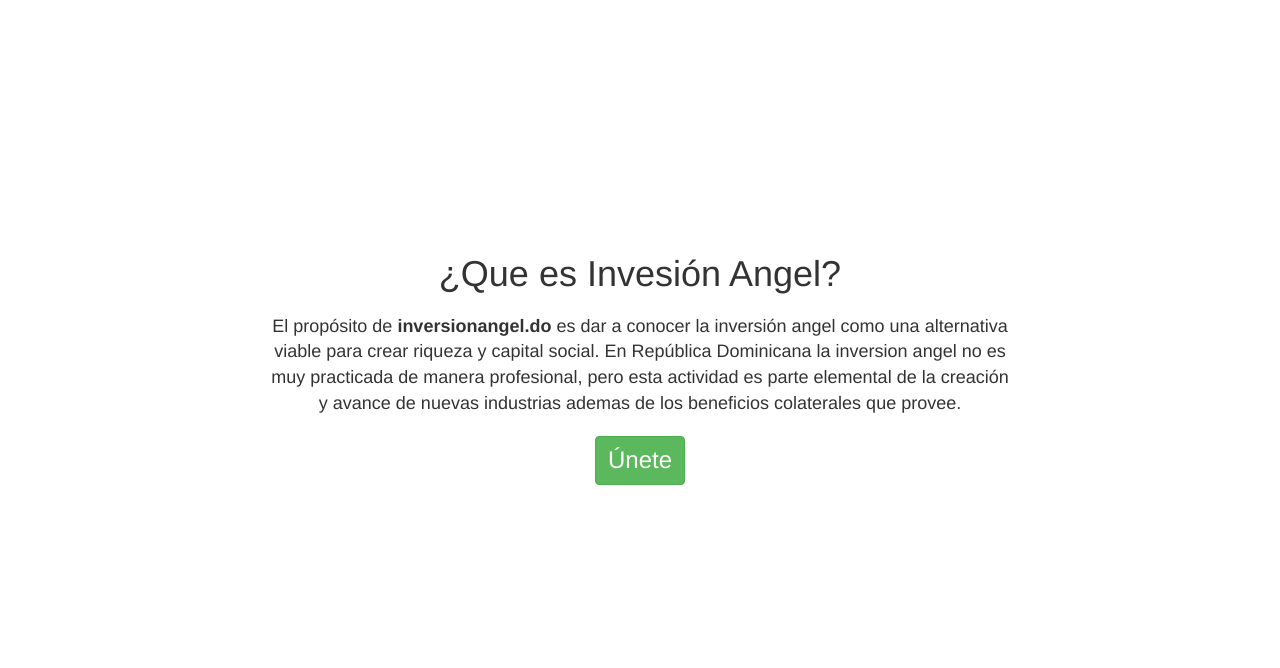
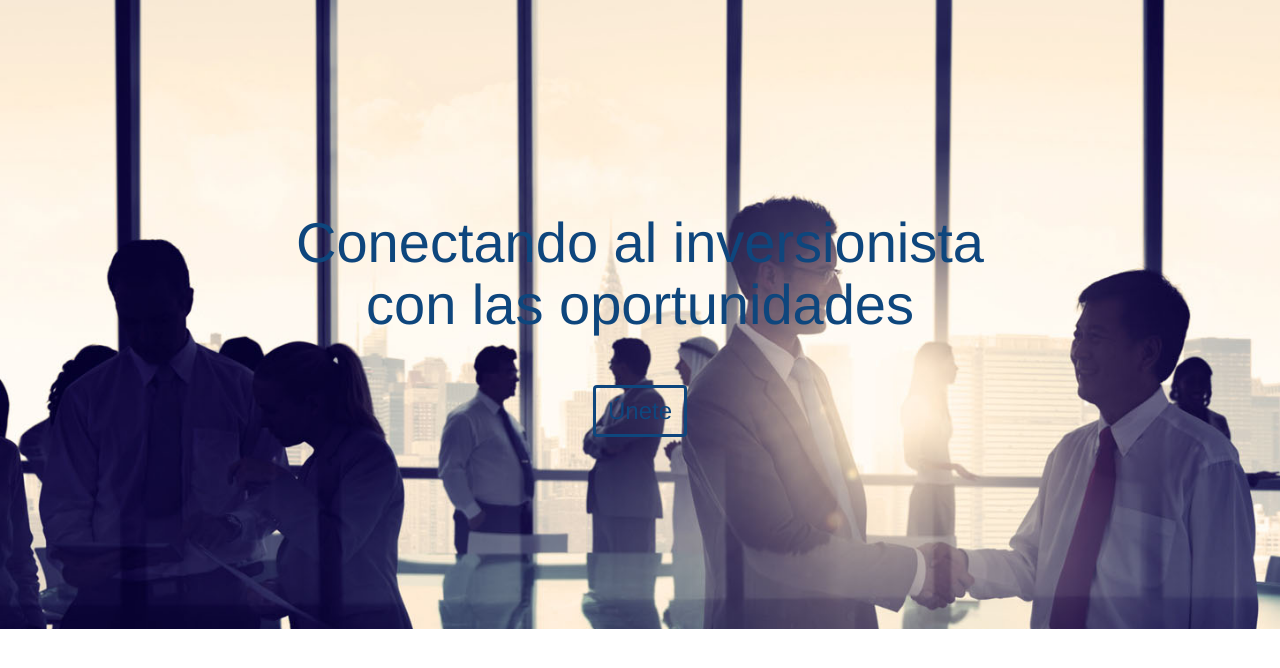
Before and after one commit to xpostudio4/angel, a Django app: page / in a window 1280 px wide. Shown: the top 668 px of the page. Run offline with Django 3.2, Linux system fonts and the light colour scheme; some libraries are stand-ins or nearby versions.

Commit message:
added background image

```diff
--- a/app/static/css/app.css
+++ b/app/static/css/app.css
@@ -1,14 +1,34 @@
 /*! project specific CSS goes here. */
 
-.btn-success {
+.btn-join {
 	font-size: 24px;
+	border: 3px solid #0e467d;
+	margin-top: 40px;
+	color: #0e467d;
+	background-color: transparent;
+}
+
+.btn-join:hover {
+	background-color: #0e467d;
+	color: #fff;
+	border-color: #0e467d;
 }
 
 .cover {
-	padding: 20% 0%;
+	padding: 15% 0%;
+	background-image: url('/img/cover.jpg') no-repeat;
+	-webkit-background-size: cover;
+	-moz-background-size: cover;
+	-o-background-size: cover;
+	background-size: cover;
 }
 
 .cover p {
 	font-size: 18px;
 	margin: 20px 0px;
 }
+
+.cover h1 {
+	font-size: 4em;
+	color: #0e467d;
+}
--- a/app/templates/base.html
+++ b/app/templates/base.html
@@ -26,14 +26,13 @@
 
   <body>
 
+  <div class="cover" style="background-image: url('{% static 'img/cover.jpg' %}');">
       <div class="container">
 
         <div class="row">
-        <div class="cover">
             <div class="col-sm-8 col-sm-offset-2 text-center">
-            <h1>¿Que es Invesión Angel?</h1>
-            <p>El propósito de <b>inversionangel.do</b> es dar a conocer la inversión angel como una alternativa viable para crear riqueza y capital social. En República Dominicana la inversion angel no es muy practicada de manera profesional, pero esta actividad es parte elemental de la creación y avance de nuevas industrias ademas de los beneficios colaterales que provee.</p>
-            <a href="" class="btn btn-success btn-large">Únete</a>
+              <h1>Conectando al inversionista con las oportunidades</h1>
+              <a href="" class="btn btn-default btn-join btn-large">Únete</a>
             </div>
        </div>
       </div>
```
Also changed, not shown: app/static/img/cover.jpg (added). Lines whose indentation alone changed are shown as unchanged.
